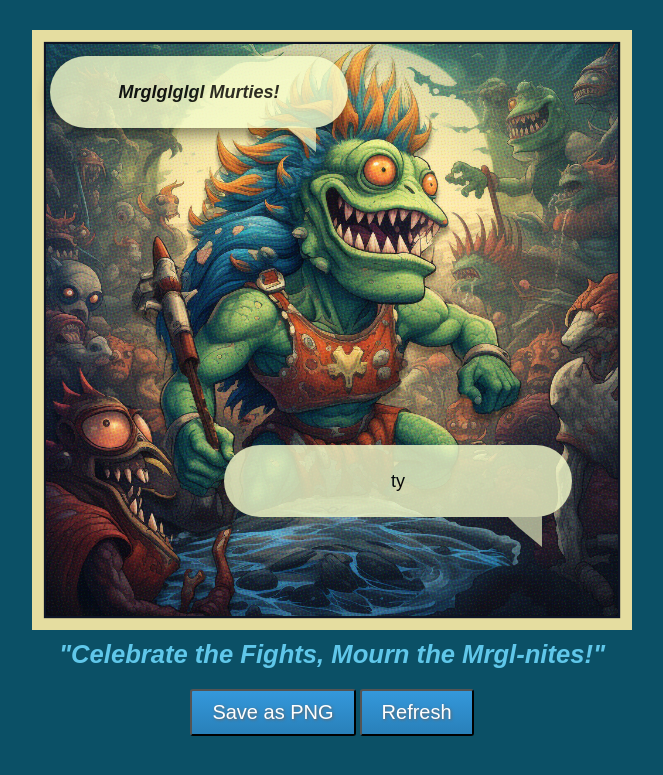
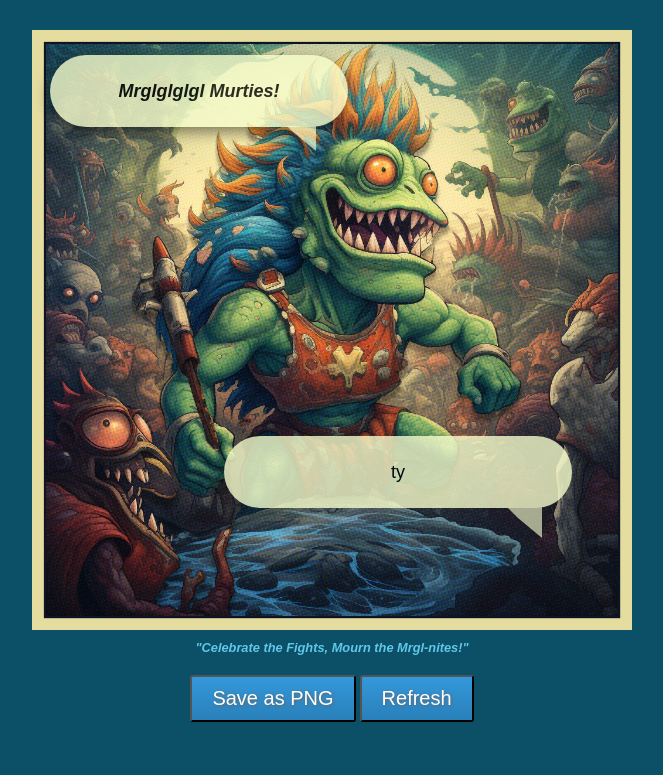
Before and after one commit to aa-parky/mrglglglgl, a PHP site: page / in a window 1280 px wide. Shown: the top 775 px of the page, without its empty margins (308-971 px from the left). Run offline with PHP 8.4, Linux system fonts and the light colour scheme; data that the repository does not hold is empty; some libraries are stand-ins or nearby versions; some web fonts are replaced.

Commit message:
slugline 1vm

```diff
--- a/css/landing.css
+++ b/css/landing.css
@@ -101,7 +101,7 @@
     font-style: italic;
     text-align: center;
     color: #60C7EA;
-    font-size: 2vw;
+    font-size: 1vw;
     margin-top: 10px;
     width: 100%;
 }
```
